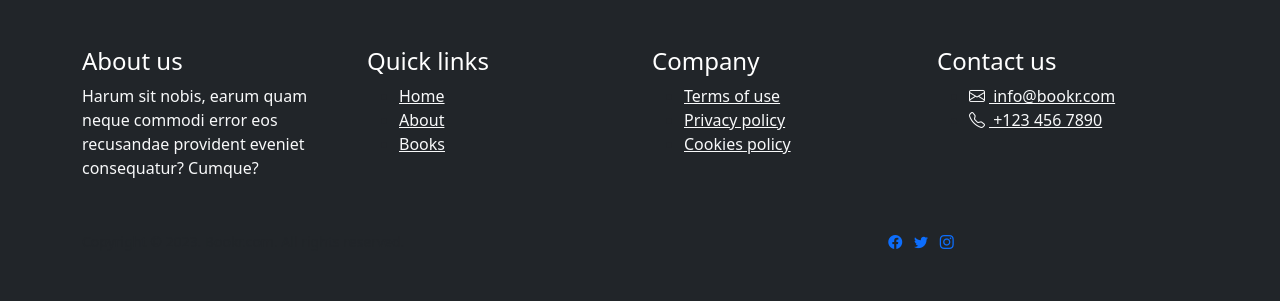
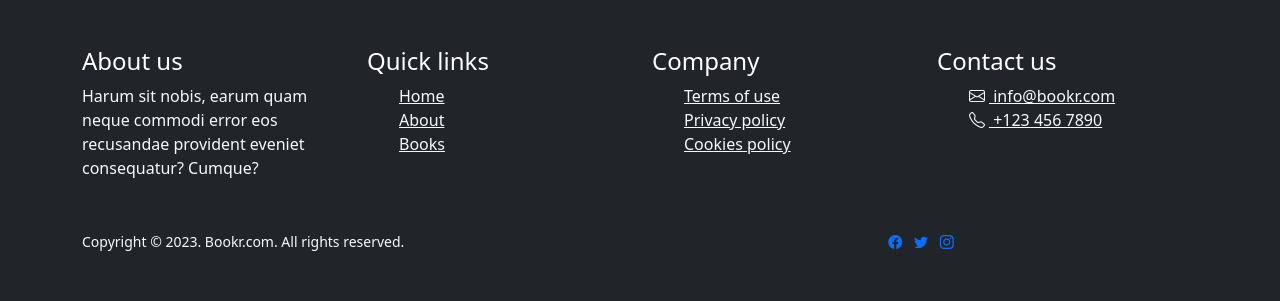
Before and after one commit to paulnyabaro/bookr, a Django app: page / in a window 1280 px wide. Shown: the part 680-981 px from the top of the page. Run offline with Django 4.2, Linux system fonts and the light colour scheme; parts of the project's set-up code (start-up, migrations or seed data) failed here and were passed over.

Commit message:
Updated footer

```diff
--- a/templates/_base.html
+++ b/templates/_base.html
@@ -78,7 +78,7 @@
                     <hr>
                     <div class="row">
                         <div class="col-md-6 my-2 text-center text-lg-start my-lg-0">
-                            <small>Copyright &copy; 2023. Bookr.com. All rights reserved.</small>
+                            <small class="text-light">Copyright &copy; 2023. Bookr.com. All rights reserved.</small>
                         </div>
                         <div class="col-md-6 my-2 text-center text-lg-ed my-lg-0">
                             <small>
```
